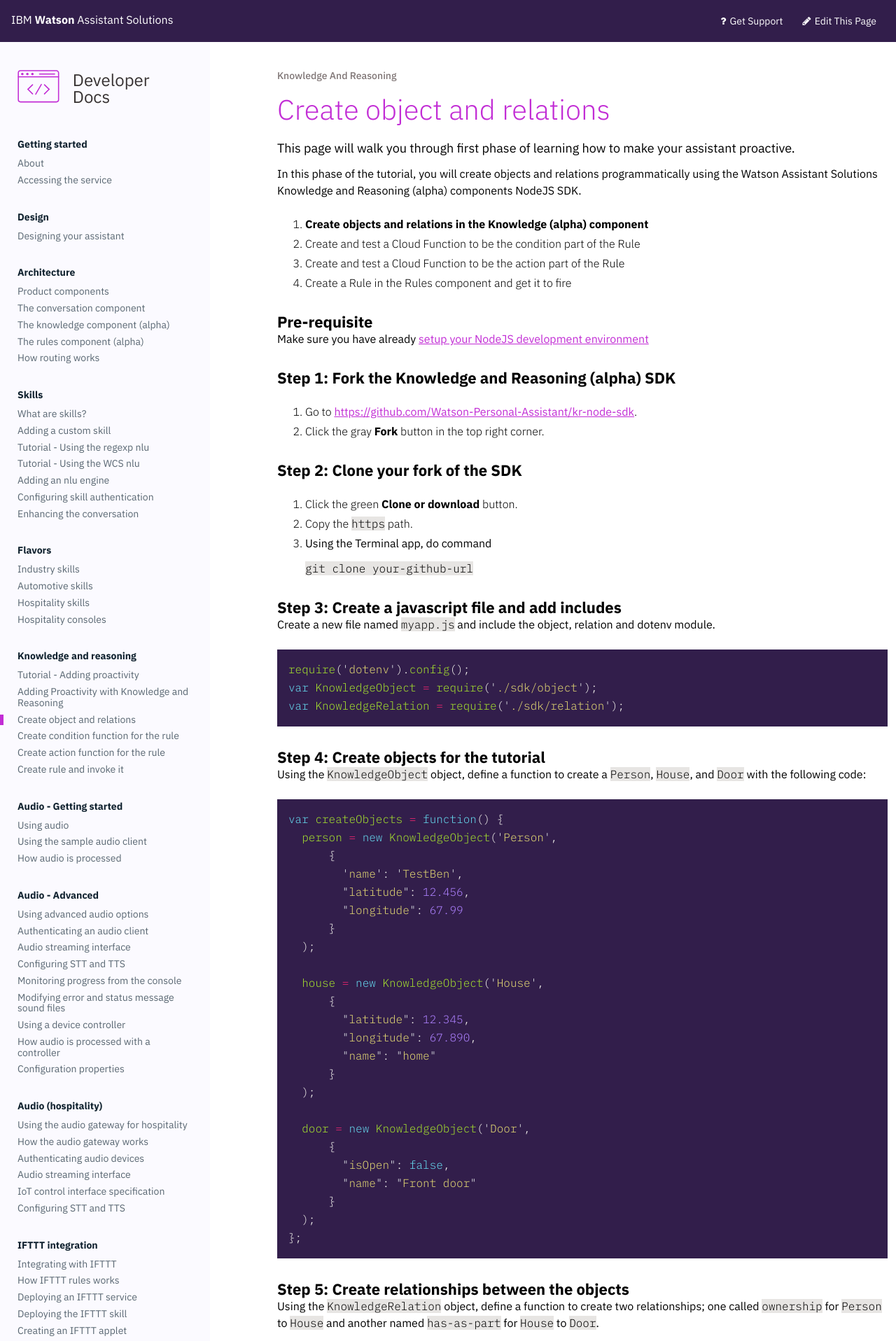
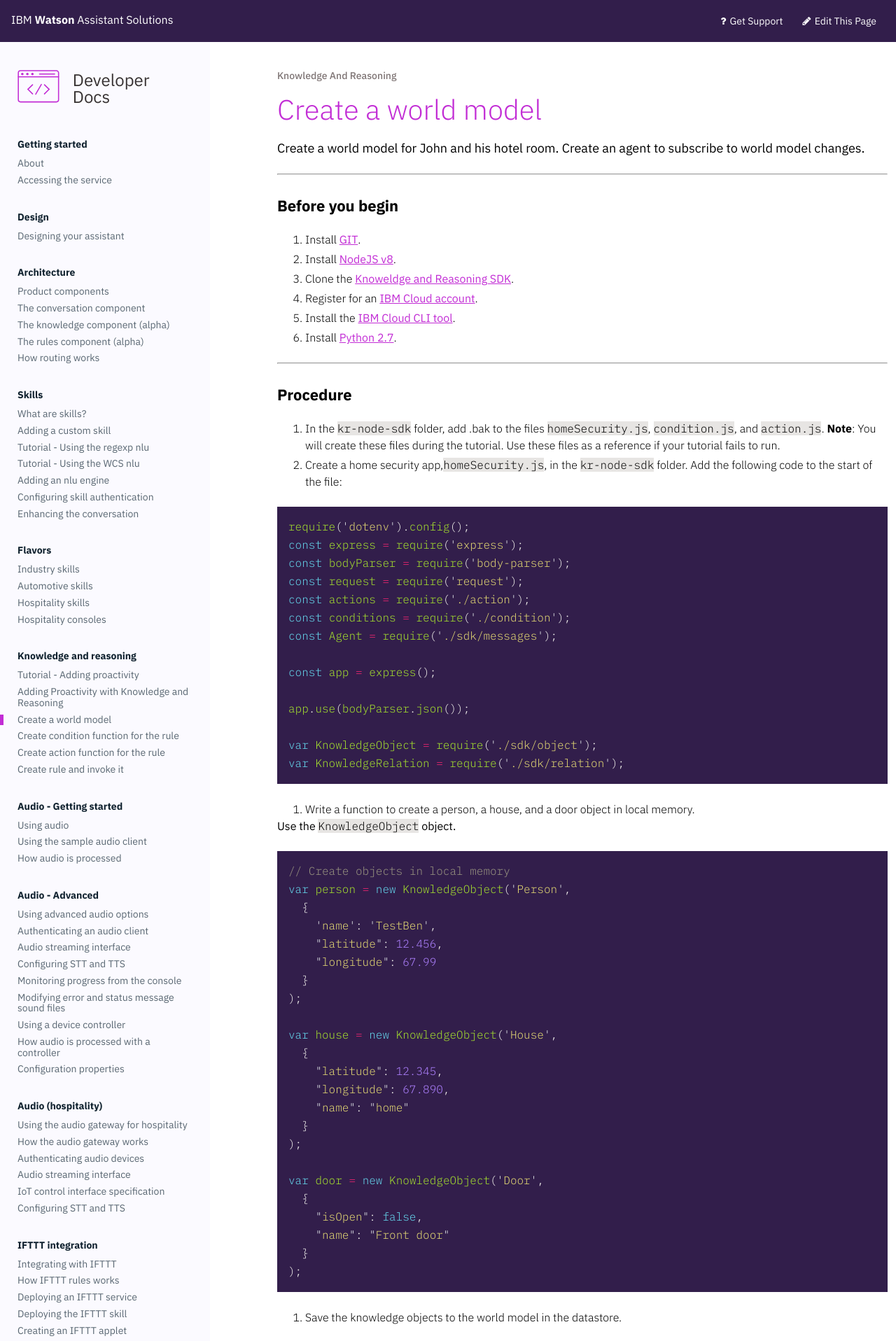
Before and after one commit to Watson-Personal-Assistant/developer, a Jekyll site: the page built from _content/knowledge/create-objects.md, in a window 1280 px wide. Shown: the top 1916 px of the page at 70% size. Built offline with Jekyll 4.4.1, drawn with Linux system fonts in a browser that asks for light colours; some web fonts are replaced; some of the changed text lies outside the part shown.

Commit message:
update world model script

````diff
--- a/_content/knowledge/create-objects.md
+++ b/_content/knowledge/create-objects.md
@@ -1,159 +1,212 @@
 ---
-title: Create object and relations
+title: Create a world model
 weight: 20
 ---
-This page will walk you through first phase of learning how to make your assistant proactive.
+Create a world model for John and his hotel room.  Create an agent to subscribe to world model changes.
 
-In this phase of the tutorial, you will create objects and relations programmatically using the Watson Assistant Solutions Knowledge and Reasoning (alpha) components NodeJS SDK.
 
-1. **Create objects and relations in the Knowledge (alpha) component**
-2. Create and test a Cloud Function to be the condition part of the Rule
-3. Create and test a Cloud Function to be the action part of the Rule
-4. Create a Rule in the Rules component and get it to fire
+---
+### Before you begin
 
-### Pre-requisite
-Make sure you have already [setup your NodeJS development environment]({{site.baseurl}}/skill/setup-local-dev-env/)
+1. Install [GIT](https://git-scm.com/downloads).
+2. Install [NodeJS v8](https://nodejs.org/dist/v8.9.1/).
+3. Clone the [Knoweldge and Reasoning SDK](https://github.com/Watson-Personal-Assistant/kr-node-sdk).
+4. Register for an [IBM Cloud account](https://www.ibm.com/account/us-en/signup/register.html).
+5. Install the [IBM Cloud CLI tool](https://console.bluemix.net/docs/cli/index.html#cli).
+6. Install [Python 2.7]().
 
-### Step 1: Fork the Knowledge and Reasoning (alpha) SDK
-1. Go to  [https://github.com/Watson-Personal-Assistant/kr-node-sdk](https://github.com/Watson-Personal-Assistant/kr-node-sdk).
-2. Click the gray **Fork** button in the top right corner.
+---
+### Procedure
 
-### Step 2: Clone your fork of the SDK
-1. Click the green **Clone or download** button.
-2. Copy the `https` path.
-3. Using the Terminal app, do command
-
-    `git clone your-github-url`
-
-### Step 3: Create a javascript file and add includes
-
-Create a new file named `myapp.js` and include the object, relation and dotenv module.
+1. In the `kr-node-sdk` folder, add .bak to the files `homeSecurity.js`, `condition.js`, and `action.js`.  **Note**: You will create these files during the tutorial.  Use these files as a reference if your tutorial fails to run.
+2. Create a home security app,`homeSecurity.js`, in the `kr-node-sdk` folder.  Add the following code to the start of the file:
 
 ```javascript
 require('dotenv').config();
+const express = require('express');
+const bodyParser = require('body-parser');
+const request = require('request');
+const actions = require('./action');
+const conditions = require('./condition');
+const Agent = require('./sdk/messages');
+
+const app = express();
+
+app.use(bodyParser.json());
+
 var KnowledgeObject = require('./sdk/object');
 var KnowledgeRelation = require('./sdk/relation');
 ```
 
-### Step 4: Create objects for the tutorial
+3. Write a function to create a person, a house, and a door object in local memory.
 
-Using the `KnowledgeObject` object, define a function to create a `Person`, `House`, and `Door` with the following code:
+Use the `KnowledgeObject` object.
 
 ```javascript
-var createObjects = function() {
-  person = new KnowledgeObject('Person',
-      {
-        'name': 'TestBen',
-        "latitude": 12.456,
-        "longitude": 67.99
-      }
-  );
+// Create objects in local memory
+var person = new KnowledgeObject('Person',
+  {
+    'name': 'TestBen',
+    "latitude": 12.456,
+    "longitude": 67.99
+  }
+);
 
-  house = new KnowledgeObject('House',
-      {
-        "latitude": 12.345,
-        "longitude": 67.890,
-        "name": "home"
-      }
-  );
+var house = new KnowledgeObject('House',
+  {
+    "latitude": 12.345,
+    "longitude": 67.890,
+    "name": "home"
+  }
+);
 
-  door = new KnowledgeObject('Door',
-      {
-        "isOpen": false,
-        "name": "Front door"
-      }
-  );
-};
+var door = new KnowledgeObject('Door',
+  {
+    "isOpen": false,
+    "name": "Front door"
+  }
+);
 ```
 
-### Step 5: Create relationships between the objects
-
-Using the `KnowledgeRelation` object, define a function to create two relationships; one called `ownership` for `Person` to `House` and another named `has-as-part` for `House` to `Door`.
+4. Save the knowledge objects to the world model in the datastore.
 
 ```javascript
-var createRelations = function() {
-  personToHouse = new KnowledgeRelation(
-    'ownership', person, house);
-
-  houseToDoor = new KnowledgeRelation(
-    'has-as-part', house, door);
-};
-```
-
-### Step 6: Call creation functions to create the objects and relations in the Knowledge component
-
-Create a promise that creates the KnowledgeObjects and then creates the KnowledgeRelations if successful using the following code:
-
-```javascript
+// Save the objects to the world model
 Promise.all(
-    [
-      createObjects(),
-      person.create(),
-      house.create(),
-      door.create()
-    ]
+  [
+    person.create(),
+    house.create(),
+    door.create()
+  ]
 ).then(
   function (results) {
     console.log('All objects created\n\n');
 
-    Promise.all(
-        [
-          createRelations(),
-          personToHouse.create(),
-          houseToDoor.create()
-        ]).then(
+```
 
-        function (results) {
-          console.log('All relations created\n\n');
-        }
+4.  Create relationships between the following objects in local memory:
+
+    - The house and the front door.
+    - Tthe owner and the house.
+
+Use the the `KnowledgeRelation` object.
+
+In the following code, in the `personToHouse` relationship, house `has-as-part` a front door. In the `houseToDoor` relationship,  the person has `ownership` of the house.
+
+```javascript
+ // Create relations in local memory
+var personToHouse = new KnowledgeRelation('ownership', person, house);
+var houseToDoor = new KnowledgeRelation('has-as-part', house, door);
+
+```
+
+5.  Save the relationship objects to the world model in the datastore.
+
+```javascript
+// Save relationships to the world model
+Promise.all(
+      [
+        personToHouse.create(),
+        houseToDoor.create()
+      ]).then(
+      function (results) {
+        console.log('All relations created\n\n');
+        runAgent();
+      }
     );
   }
 );
 
 ```
 
-### Step 7: Create .env file, add the Watson Assistant Solutions API key and execute
+6. Create a proactive agent (`doorOpenAgent`) to react to the state change event
 
-Before the code above can be ran, you need to create a .env file that includes the URL to Watson Assistant Solutions service and the API key.
-
-To do this copy the `.env.sample` file to `.env` and edit the `.env` file to have the following:
+```javascript
+// create the agents using the conditions and actions
+function runAgent() {
+  Promise.all([
+    doorOpenAgent.connect(),
+  ]).then(function () {
+    doorOpenAgent.subscribe();
+    console.log('Subscription created\n\n');
+  }, cleanup); //cleanup if the sub fails
+}
 
 ```
-HUB_URL=https://watson-personal-assistant-toolkit.mybluemix.net/
-API_KEY=your-API-key
-AGENT_PORT=
-AGENT_HOST=[this will need to be publicly visible; perhaps you should try ngrok]
+7.  Add a function to remove the objects and relations from the world model after the tutorial is ended.
+
+```javascript
+// Delete objects from the world model
+function cleanup() {
+  Promise.all(
+    [
+      person.delete(),
+      house.delete(),
+      door.delete()
+    ]);
+}
+
 ```
 
-After providing the Watson Assistant Solutions service `URL` and `API key`, install the necessary node packages to run the code by using command:
+8.  Add a funtion to ...
+
+```Javascript
+app.get('/openDoor', function (req, res) {
+  KnowledgeObject.retrieve(door.id).then((doorObj) => {
+    if (!doorObj.attributes.isOpen) {
+      doorObj.attributes['isOpen'] = true;
+      doorObj.update();
+      res.status(200);
+      res.send("opened door");
+    } else {
+      res.status(200);
+      res.send("door was already open");
+    }
+  });
+});
+
+```
+
+9.  Add a funtion to ...
+app.get('/closeDoor', function (req, res) {
+  KnowledgeObject.retrieve(door.id).then((doorObj) => {
+    if (doorObj.attributes.isOpen) {
+      doorObj.attributes['isOpen'] = false;
+      doorObj.update();
+      res.status(200);
+      res.send("closed door");
+    } else {
+      res.status(200);
+      res.send("door was already closed");
+    }
+  });
+});
+
+10.  Add a function to start the agent.
+
+```javascript
+// Server Startup
+const port = process.env.PORT || process.env.RULE_PORT || 8080;
+app.listen(port, () => {
+  console.log(`Agent REST service is alive!\nListening on port ${port}\n\n`)
+});
+module.exports.App = app;
+
+```
+11.  Save your changes to the `homeSecurity.js` file.
+12. Create a .env file that includes the URL to Watson Assistant Solutions service and the API key.
+
+Copy the `.env.sample` file to `.env`. Edit the `.env` file to have the following:
+
+    ```
+    HUB_URL=https://watson-personal-assistant-toolkit.mybluemix.net/
+    API_KEY=paste-your-API-key-here
+
+    ```
+13. Install the node packages required to run the code. Enter:
 
 `npm install`
 
-Then run the code by using the command:
-
-`node myapp.js`
-
-If all runs correctly, you should see output similar to:
-
-```
-Saved object with id:  4152 and type: House
-Saved object with id:  4272 and type: Person
-Saved object with id:  4144 and type: Door
-All objects created
-
-
-Created relation: 4272 (Person) -[ownership]-> 4152 (House)
-Created relation: 4152 (House) -[has-as-part]-> 4144 (Door)
-All relations created
-```
-
-**Note the ID of the Door**, in this case 4144, you'll need this in the later steps.
-
-If the code fails to run, you might try attaching the chrome devtools using command:
-
-`node --inspect --debug-brk myapp.js`.
-
-Hopefully, all goes well and you have created 3 objects and 2 relations in your Watson Assistant Solutions Knowledge component.
 
 > **What to do next?**<br/>
-Learn how to [create rules in the Rules component]({{site.baseurl}}/knowledge/create-condition-function).
+ [create the condition part of the rule]({{site.baseurl}}/knowledge/create-condition-function).
````
